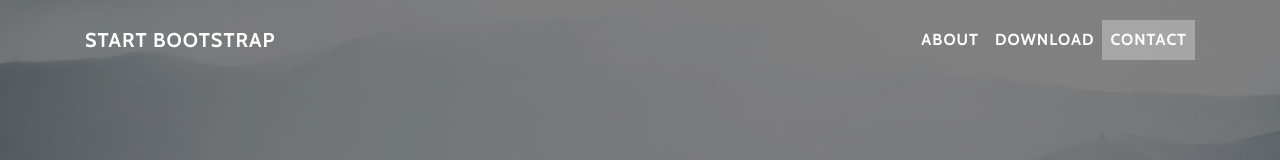
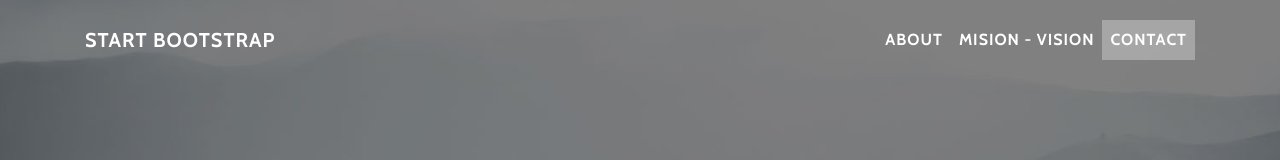
Before and after one commit to jairoandresg32/Page-Web-Example, a website with bundled scripts: page index.html in a window 1280 px wide. Shown: the top 160 px of the page. Built offline with nearby package versions, Linux system fonts and the light colour scheme.

Commit message:
Update index.html

```diff
--- a/index.html
+++ b/index.html
@@ -39,7 +39,7 @@
               <a class="nav-link js-scroll-trigger" href="#about">About</a>
             </li>
             <li class="nav-item">
-              <a class="nav-link js-scroll-trigger" href="#download">Download</a>
+              <a class="nav-link js-scroll-trigger" href="#download">mision - vision</a>
             </li>
             <li class="nav-item">
               <a class="nav-link js-scroll-trigger" href="#contact">Contact</a>
@@ -57,7 +57,7 @@
             <div class="col-lg-8 mx-auto">
               <h1 class="brand-heading">"Nombre de la Empresa"</h1>
               <p class="intro-text">Aquí pondriamos una pequeña introducción de la empresa o un lema, algo así xD
-                <br>Nombre empresa o socion o CEO</p>
+                <br>Nombre de empresa, socios o CEO</p>
               <a href="#about" class="btn btn-circle js-scroll-trigger">
                 <i class="fa fa-angle-double-down animated"></i>
               </a>
```
